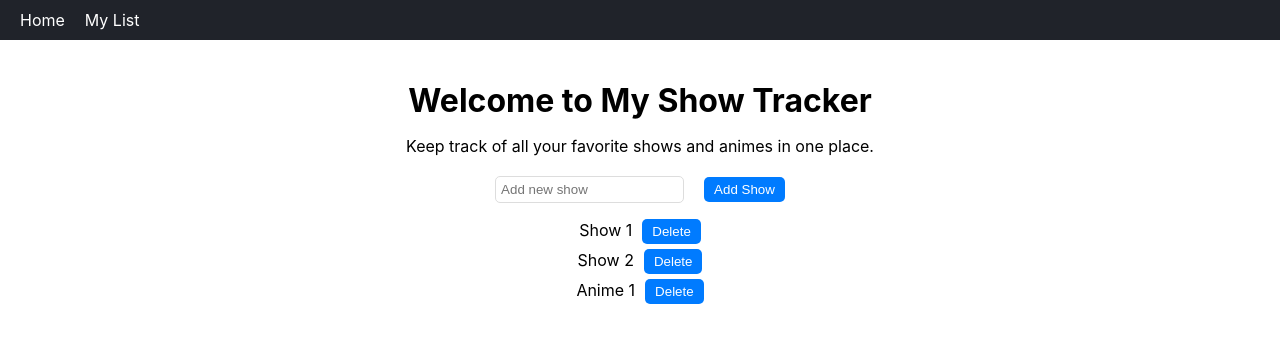
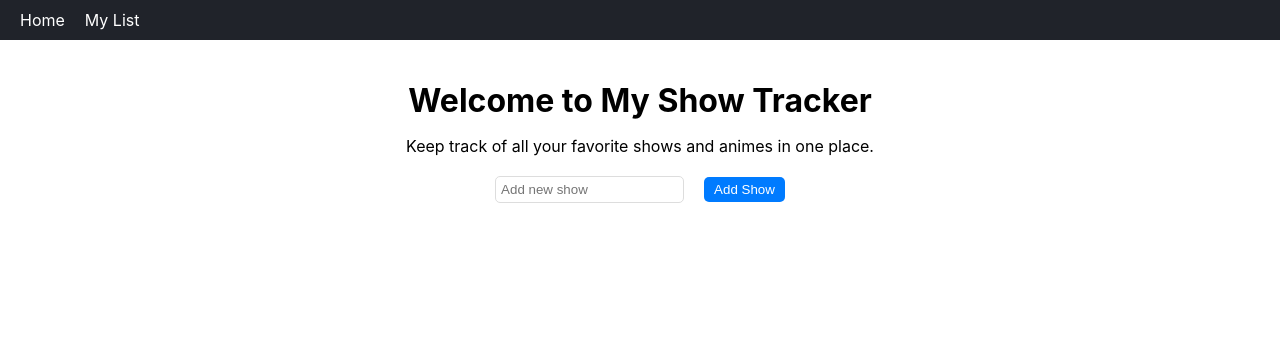
Before and after one commit to Tcx7/showtracker, a React (Create React App) app: page / in a window 1280 px wide. Shown: the top 342 px of the page. Built offline with nearby package versions, Linux system fonts and the light colour scheme.

Commit message:
handleEnter
added enter key

```diff
--- a/src/pages/Home.js
+++ b/src/pages/Home.js
@@ -2,7 +2,7 @@ import React, { useState } from "react";
 import "./Home.css"; // Adjust the path based on your file structure
 
 const Home = () => {
-  const [shows, setShows] = useState(["Show 1", "Show 2", "Anime 1"]); // Initial list
+  const [shows, setShows] = useState([]); // Initial list
   const [newShow, setNewShow] = useState(""); // For the input field
 
   // Function to add a new show
@@ -10,6 +10,13 @@ const Home = () => {
     if (!newShow) return; // Prevent adding empty strings
     setShows([...shows, newShow]);
     setNewShow(""); // Reset input field
+  };
+
+  // Function to add a new show with "Enter" key
+  const handleEnter = (e) => {
+    if (e.key === "Enter") {
+      addShow();
+    }
   };
 
   // Function to delete a show
@@ -29,6 +36,7 @@ const Home = () => {
         value={newShow}
         onChange={(e) => setNewShow(e.target.value)}
         placeholder="Add new show"
+        onKeyDown={handleEnter}
       />
       <button onClick={addShow}>Add Show</button>
 
```
Also changed, not shown: 2 other files (tests, documents, lock files or other folders).
